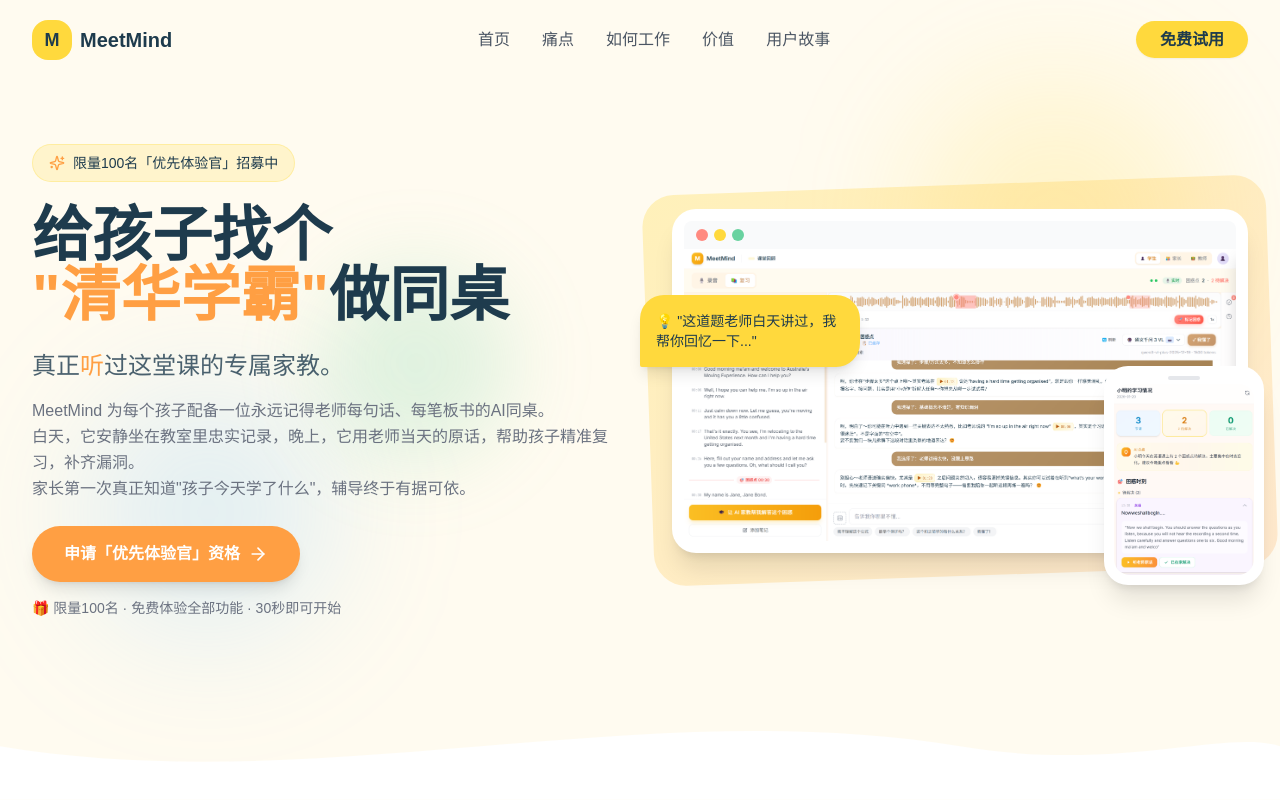
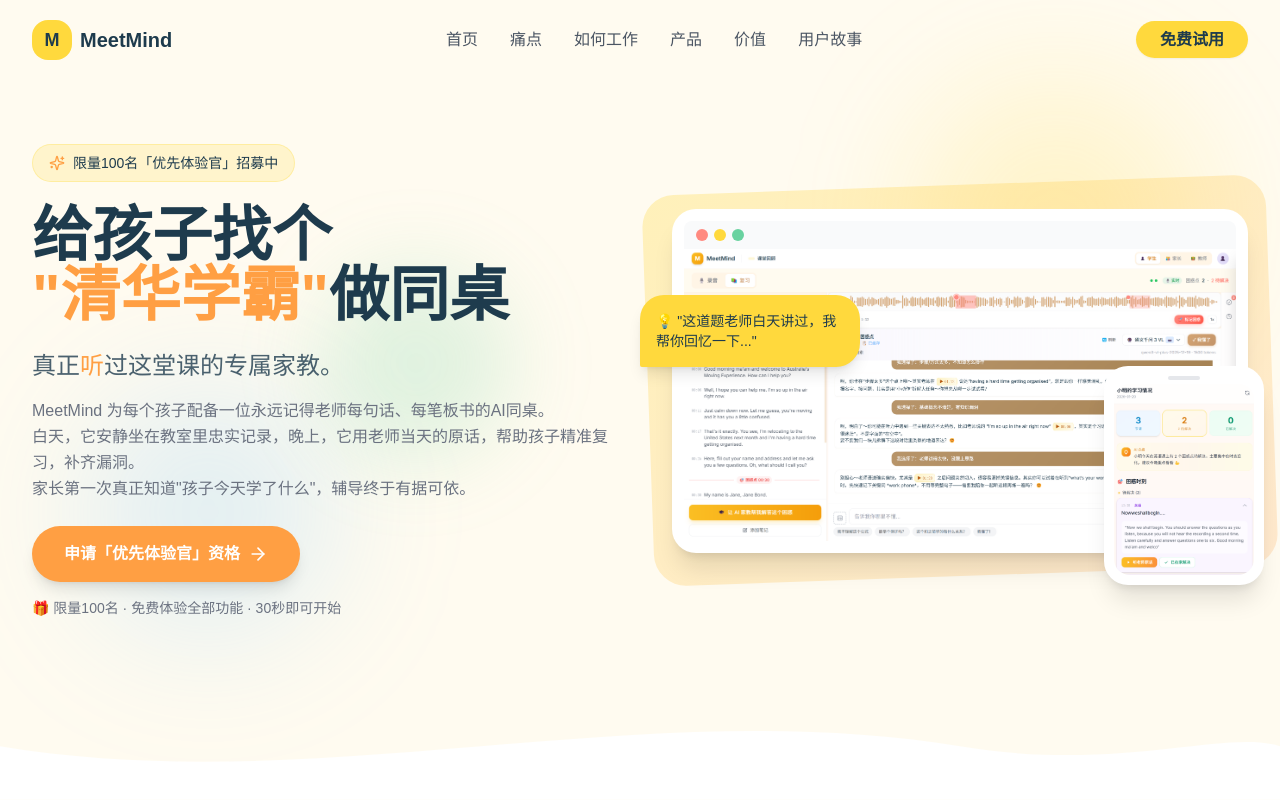
Before and after one commit to xiaojinyu868-w/meetmind-landing, a React (Vite) app: page / in a window 1280 px wide. Shown: the top 800 px of the page. Built offline with nearby package versions, Linux system fonts and the light colour scheme.

Commit message:
feat: 在导航栏添加产品入口

```diff
--- a/src/components/Header.tsx
+++ b/src/components/Header.tsx
@@ -5,6 +5,7 @@
   { name: '首页', href: '#home' },
   { name: '痛点', href: '#pain-points' },
   { name: '如何工作', href: '#workflow' },
+  { name: '产品', href: '#product' },
   { name: '价值', href: '#values' },
   { name: '用户故事', href: '#testimonials' },
 ]
```
